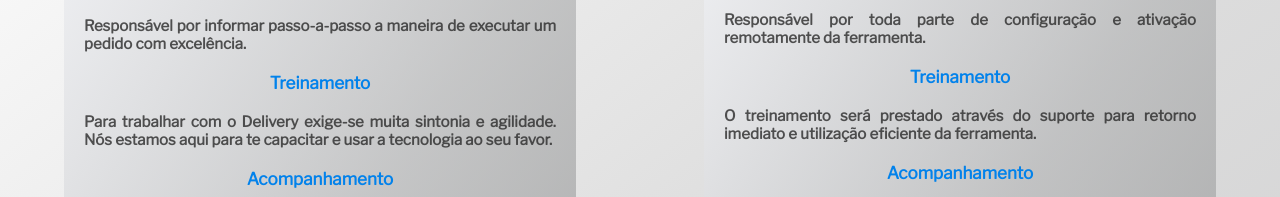
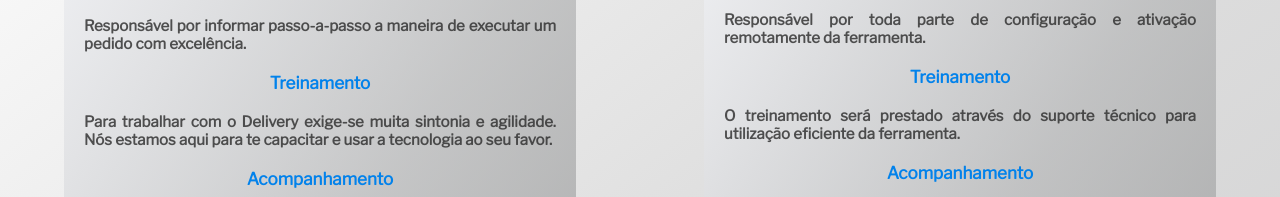
Before and after one commit to adrianomarino1992/integration-ecomerce-ifood, a website: page App/Index.html in a window 1280 px wide. Shown: the part 818-1015 px from the top of the page. Drawn offline with nearby package versions, Linux system fonts and the light colour scheme; a web font is replaced by a local one.

Commit message:
update final

```diff
--- a/App/Index.html
+++ b/App/Index.html
@@ -71,7 +71,7 @@
             <h4>Suporte Técnico</h4>
             <p>Responsável por toda parte de configuração e ativação remotamente da ferramenta.</p>
             <h4>Treinamento </h4>
-            <p>O treinamento será prestado através do suporte para retorno imediato e utilização eficiente da ferramenta.</p>
+            <p>O treinamento será prestado através do suporte técnico para utilização eficiente da ferramenta.</p>
             <h4>Acompanhamento</h4>
             <p>Contamos com uma equipe treinada para atender as suas necessidades e esclarecer todas as suas dúvidas, com um atendimento íntegro e de qualidade.</p>
             <iframe ID="youtube" src="https://www.youtube.com/embed/LbnELAjbwfc" allowfullscreen="allowfullscreen" mozallowfullscreen="mozallowfullscreen" msallowfullscreen="msallowfullscreen" oallowfullscreen="oallowfullscreen" webkitallowfullscreen="webkitallowfullscreen"></iframe>
```
